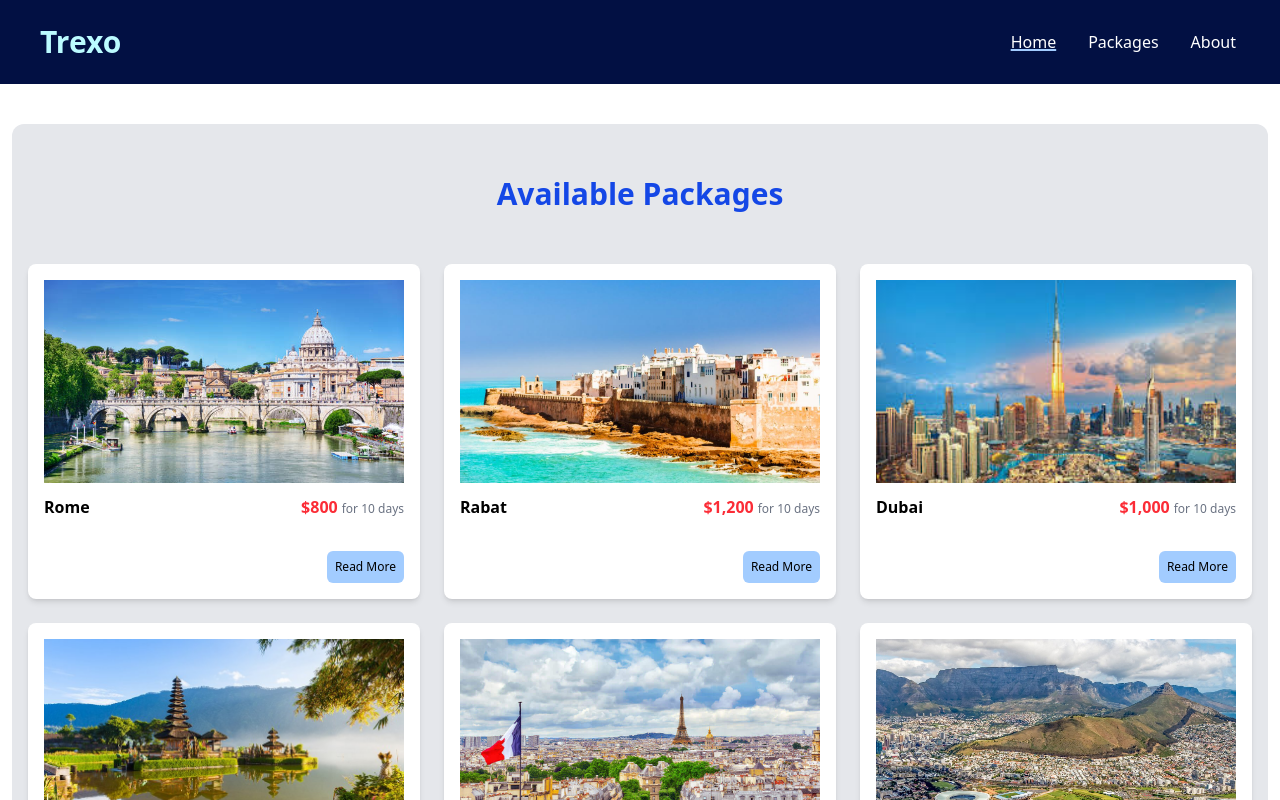
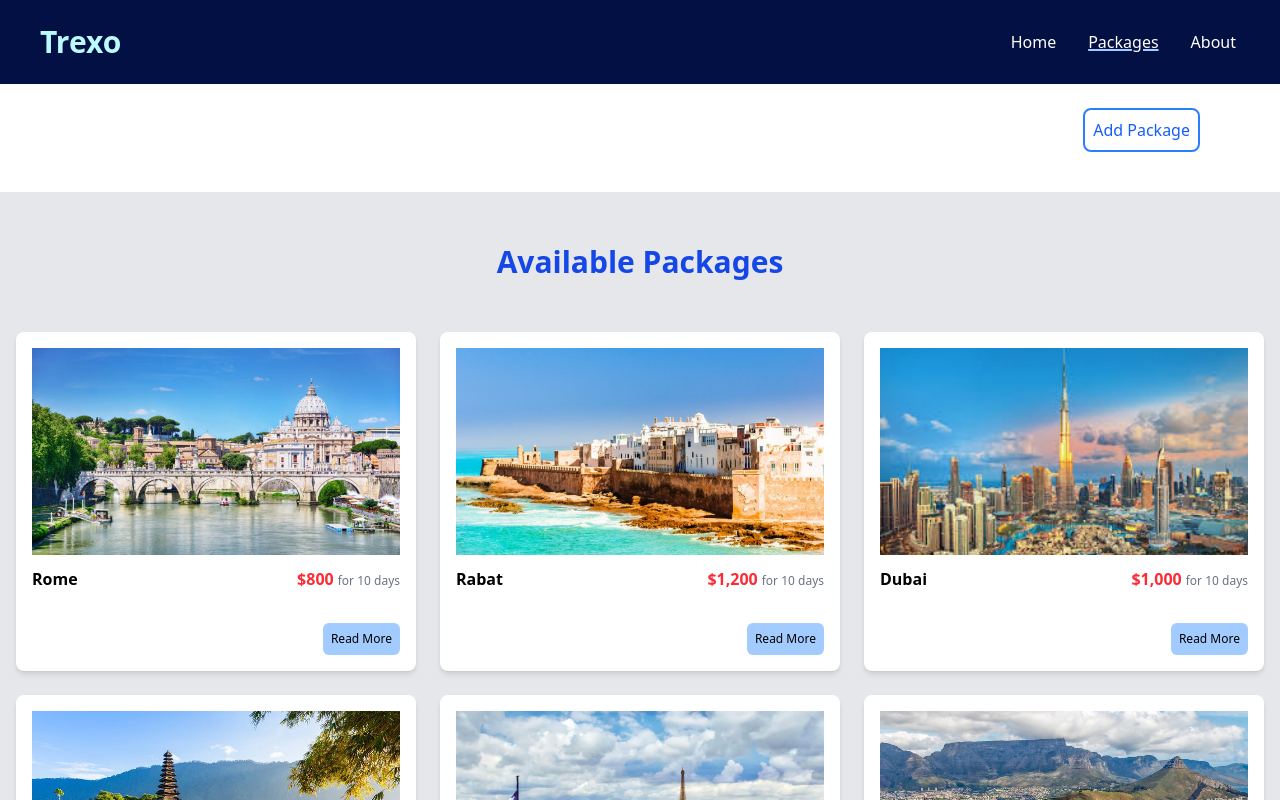
Before and after one commit to 1dr1ss1/Final-Project, a Vue app in the folder trexo-agency/: page /packages in a window 1280 px wide. Shown: the top 800 px of the page. Built offline with nearby package versions, Linux system fonts and the light colour scheme.

Commit message:
worked on components

```diff
--- a/trexo-agency/src/components/Footer.vue
+++ b/trexo-agency/src/components/Footer.vue
@@ -1,4 +1,6 @@
-<script setup></script>
+<script setup>
+import { RouterLink } from "vue-router";
+</script>
 
 <template>
   <section class="bg-[#021043] border-white-500 flex justify-center p-2">
@@ -7,11 +9,11 @@
         class="flex flex-1 items-center justify-center md:items-stretch md:justify-start"
       >
         <!-- Logo -->
-        <a class="" href="index.html">
+        <RouterLink class="" to="/">
           <span class="md:block text-[#BBFBFF] text-2xl font-bold ml-2"
             >Trexo</span
           >
-        </a>
+        </RouterLink>
       </div>
     </div>
   </section>
--- a/trexo-agency/src/components/HeroCards.vue
+++ b/trexo-agency/src/components/HeroCards.vue
@@ -6,7 +6,7 @@ import Card from "@/components/Card.vue";
   <section class="mt-20">
     <div class="container-xl lg:container m-auto">
       <div
-        class="grid grid-cols-1 md:grid-cols-2 sm:grid-cols-2 gap-4 p-4 rounded-lg"
+        class="grid grid-cols-1 md:grid-cols-2 sm:grid-cols-2 gap-4 p-4 rounded-lg md:px-10 xl:px-50"
       >
         <Card
           header="For Travelers"
--- a/trexo-agency/src/components/Navbar.vue
+++ b/trexo-agency/src/components/Navbar.vue
@@ -1,5 +1,16 @@
 <script setup>
 import { RouterLink } from "vue-router";
+import { computed } from "vue";
+import { useRoute } from "vue-router";
+
+// get the current path
+const route = useRoute();
+const currentPath = computed(() => route.path);
+
+// check the current path and return true if it matches the path
+const isActive = (path) => {
+  return currentPath.value === path;
+};
 </script>
 
 <template>
@@ -22,17 +33,32 @@ import { RouterLink } from "vue-router";
             <div class="flex space-x-2">
               <RouterLink
                 to="/"
-                class="text-white underline decoration-[#A2CCFF] decoration-2 hover:bg-gray-100 hover:text-black rounded-md px-3 py-2"
+                :class="[
+                  'text-white rounded-md px-3 py-2',
+                  isActive('/')
+                    ? 'underline decoration-[#A2CCFF] decoration-2'
+                    : 'hover:bg-gray-100 hover:text-black',
+                ]"
                 >Home</RouterLink
               >
               <RouterLink
                 to="/packages"
-                class="text-white hover:bg-gray-100 hover:text-black rounded-md px-3 py-2"
+                :class="[
+                  'text-white rounded-md px-3 py-2',
+                  isActive('/packages')
+                    ? 'underline decoration-[#A2CCFF] decoration-2'
+                    : 'hover:bg-gray-100 hover:text-black',
+                ]"
                 >Packages
               </RouterLink>
               <RouterLink
                 to="/about"
-                class="text-white hover:bg-gray-100 hover:text-black rounded-md px-3 py-2"
+                :class="[
+                  'text-white rounded-md px-3 py-2',
+                  isActive('/about')
+                    ? 'underline decoration-[#A2CCFF] decoration-2'
+                    : 'hover:bg-gray-100 hover:text-black',
+                ]"
                 >About</RouterLink
               >
             </div>
--- a/trexo-agency/src/views/PackageView.vue
+++ b/trexo-agency/src/views/PackageView.vue
@@ -5,7 +5,6 @@ import { ref } from "vue";
 
 const selectedCardData = ref({});
 
-const displayCorrectCard = () => {
 const route = useRoute();
 const match = pkgData.find((pkg) => pkg.id === route.params.id);
 
@@ -22,13 +21,7 @@ const displayCorrectCard = () => {
       companyDescription: match.agency.companyDescription,
     },
   };
-    console.log(selectedCardData.value);
-  } else {
-    console.log("false");
 }
-};
-
-displayCorrectCard();
 </script>
 
 <template>
@@ -49,19 +42,20 @@ displayCorrectCard();
   <section class="bg-blue-50 min-h-screen">
     <div class="container m-auto py-10 px-6">
       <div
-        class="grid grid-cols-1 md:grid-cols-1 lg:grid-cols-2 md:gap-10 w-full gap-6"
+        class="grid grid-cols-1 md:px-10 md:grid-cols-1 lg:grid-cols-2 md:gap-10 w-full gap-6 xl:px-20"
       >
         <main>
           <div
             class="bg-white p-6 rounded-lg shadow-md text-center md:text-left"
           >
-            <h1 class="text-3xl font-bold mb-4">
+            <h1 class="text-3xl font-bold mb-2">
               {{ selectedCardData.destination }}
             </h1>
+
             <div
               class="text-gray-500 mb-4 flex align-middle justify-center md:justify-start"
             >
-              <i class="pi pi-map-marker text-orange-500 p-1"></i>
+              <i class="pi pi-map-marker text-orange-600 p-1"></i>
               <p class="text-orange-700">{{ selectedCardData.country }}</p>
             </div>
           </div>
@@ -82,7 +76,7 @@ displayCorrectCard();
         </main>
 
         <!-- Sidebar -->
-        <aside>
+        <aside class="lg:pl-20">
           <!-- Company Info -->
           <div class="bg-white p-6 rounded-lg shadow-md">
             <h3 class="text-blue-800 text-xl font-bold mb-6">Agency Info</h3>
@@ -106,10 +100,10 @@ displayCorrectCard();
           <div
             class="bg-white p-6 rounded-lg shadow-md mt-6 flex flex-col justify-center items-center"
           >
-            <h3 class="text-xl font-bold mb-6">Manage Job</h3>
+            <h3 class="text-xl font-bold mb-6">Manage Package</h3>
             <a
               href="add-job.html"
-              class="bg-blue-500 hover:bg-green-600 text-white text-center font-bold py-2 px-4 rounded-full w-[50%] focus:outline-none focus:shadow-outline mt-4 block"
+              class="bg-blue-500 hover:bg-blue-600 text-white text-center font-bold py-2 px-4 rounded-full w-[50%] focus:outline-none focus:shadow-outline mt-4 block"
               >Edit Job</a
             >
             <button
--- a/trexo-agency/src/views/PackagesView.vue
+++ b/trexo-agency/src/views/PackagesView.vue
@@ -13,7 +13,15 @@ const urlCheck = (url) => {
 </script>
 
 <template>
-  <section class="bg-gray-200 px-4 py-10 mx-3 my-10 rounded-xl min-h-screen">
+  <section class="bg-">
+    <div class="flex justify-end">
+      <a
+        class="border-2 px-2 py-2 rounded-lg text-blue-600 border-blue-500 mt-6 border cursor-pointer mr-3 hover:bg-blue-500 hover:text-white md:mr-10 lg:mr-10 xl:mr-20"
+        >Add Package</a
+      >
+    </div>
+  </section>
+  <section class="bg-gray-200 px-4 py-10 my-10 min-h-screen">
     <div class="container-xl lg:container m-auto">
       <div class="text-center">
         <h2 class="text-2xl md:text-3xl text-blue-700 font-bold p-3 mb-10">
```
Lines whose indentation alone changed are shown as unchanged.
